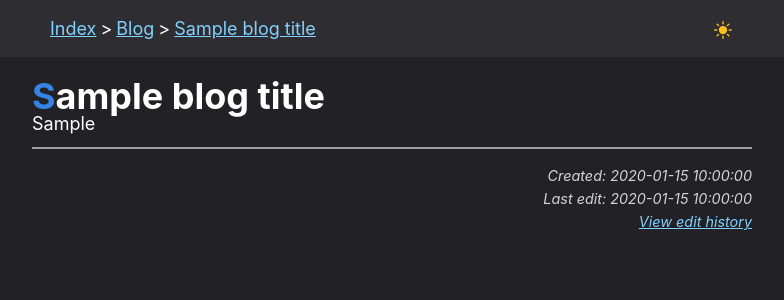
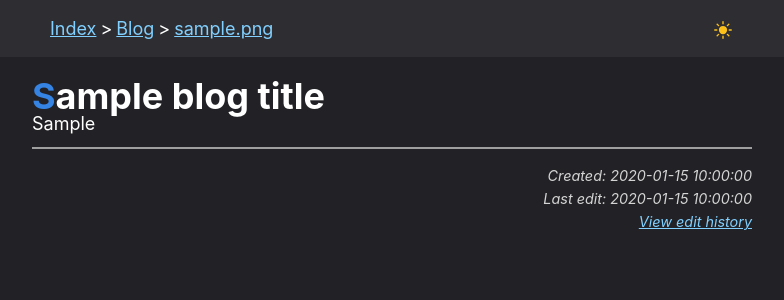
Before and after one commit to devlocalhost/website, a Flask app: template templates/blog_template.html in a window 1280 px wide. Shown: the top 300 px of the page, without its empty margins (248-1032 px from the left). Run offline with Flask 3, Linux system fonts and the light colour scheme; the template is opened without the code that fills it: most values are stand-ins (such as "Sample title", 1, 10 or a date in 2020); parts of the project's set-up code (start-up, migrations or seed data) failed here and were passed over; some web fonts are replaced.

Commit message:
replace blog title in navbar with filename
this is kind of a hacky way to fix a bug: when the title is too long, it
doesnt play nice with the theme button. it collapses like it should, but
it hides the theme button, so yeah... might need to look at it again in
the future...

```diff
--- a/app.py
+++ b/app.py
@@ -300,6 +300,7 @@ def blog_post(blog_name):
         "blog_template.html",
         blog_title=blog_title,
         blog_data=blog_data,
+        blog_file=blog_file,
         date_created=date_created,
         date_last_modified=date_last_modified,
     )
--- a/templates/blog_template.html
+++ b/templates/blog_template.html
@@ -24,7 +24,7 @@
         <span class="primary-text-color">&gt;</span>
         <span><a href="/blog">Blog</a></span>
         <span class="primary-text-color">&gt;</span>
-        <span><a href="{{ request.full_url }}" class="current-endpoint">{{ blog_title }}</a></span>
+        <span><a href="{{ request.full_url }}" class="current-endpoint">{{ blog_file.split("/")[-1] }}</a></span>
         <span class="last-itm"><a href="#" id="themeToggle"><svg xmlns="http://www.w3.org/2000/svg" style="vertical-align: middle;" viewBox="0 0 24 24" width="22" height="22"><path id="sun-icon" fill="#fbc11a" d="M12 2.25a.75.75 0 0 1 .75.75v2.25a.75.75 0 0 1-1.5 0V3a.75.75 0 0 1 .75-.75ZM7.5 12a4.5 4.5 0 1 1 9 0 4.5 4.5 0 0 1-9 0ZM18.894 6.166a.75.75 0 0 0-1.06-1.06l-1.591 1.59a.75.75 0 1 0 1.06 1.061l1.591-1.59ZM21.75 12a.75.75 0 0 1-.75.75h-2.25a.75.75 0 0 1 0-1.5H21a.75.75 0 0 1 .75.75ZM17.834 18.894a.75.75 0 0 0 1.06-1.06l-1.59-1.591a.75.75 0 1 0-1.061 1.06l1.59 1.591ZM12 18a.75.75 0 0 1 .75.75V21a.75.75 0 0 1-1.5 0v-2.25A.75.75 0 0 1 12 18ZM7.758 17.303a.75.75 0 0 0-1.061-1.06l-1.591 1.59a.75.75 0 0 0 1.06 1.061l1.591-1.59ZM6 12a.75.75 0 0 1-.75.75H3a.75.75 0 0 1 0-1.5h2.25A.75.75 0 0 1 6 12ZM6.697 7.757a.75.75 0 0 0 1.06-1.06l-1.59-1.591a.75.75 0 0 0-1.061 1.06l1.59 1.591Z" /><path id="moon-icon" fill="#31302E" fill-rule="evenodd" d="M9.528 1.718a.75.75 0 0 1 .162.819A8.97 8.97 0 0 0 9 6a9 9 0 0 0 9 9 8.97 8.97 0 0 0 3.463-.69.75.75 0 0 1 .981.98 10.503 10.503 0 0 1-9.694 6.46c-5.799 0-10.5-4.7-10.5-10.5 0-4.368 2.667-8.112 6.46-9.694a.75.75 0 0 1 .818.162Z" clip-rule="evenodd" /></svg></a></span>
     </div>
 
```
